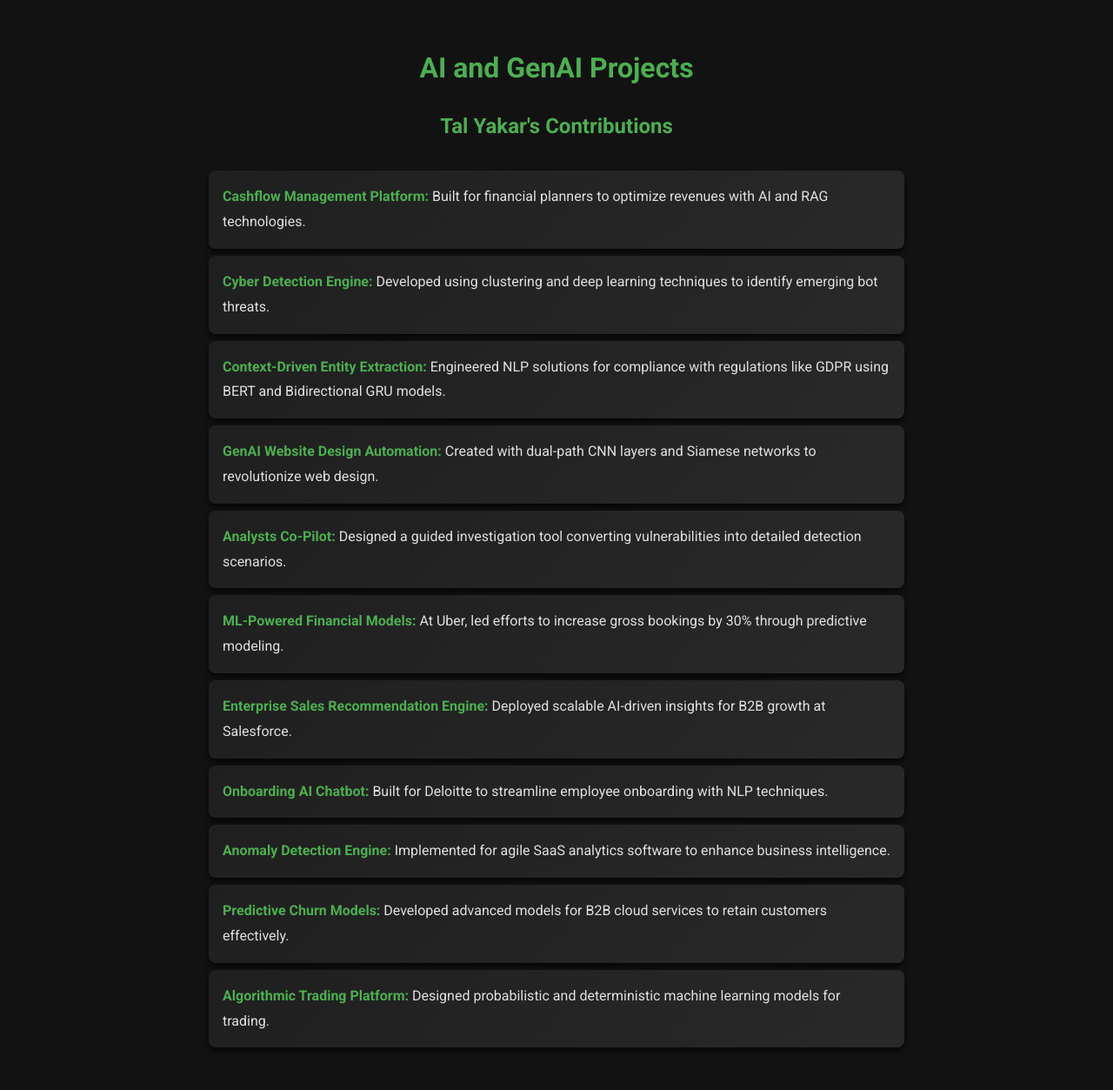
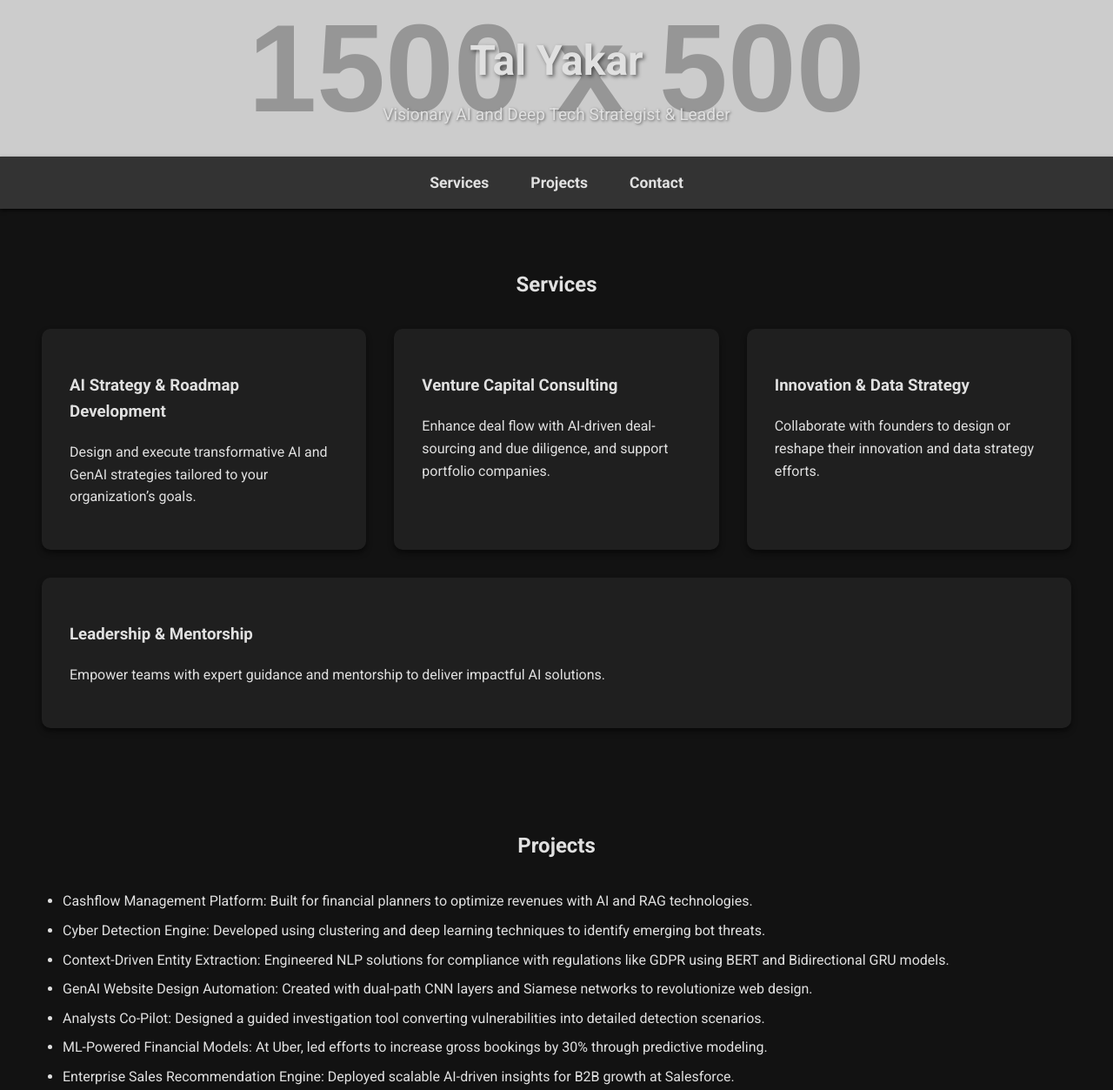
Before and after one commit to Tal-B-AI/AIDev.Solutions, a plain HTML site: page index.html in a window 1280 px wide. Shown: the top 1253 px of the page at 87% size. Drawn offline with Linux system fonts and the light colour scheme; placeholder pictures from the web are drawn by us.

Commit message:
Update index.html

```diff
--- a/index.html
+++ b/index.html
@@ -3,7 +3,7 @@
 <head>
     <meta charset="UTF-8">
     <meta name="viewport" content="width=device-width, initial-scale=1.0">
-    <title>Tal Yakar - AI and GenAI Projects</title>
+    <title>Tal Yakar - AI Strategist & Consultant</title>
     <link href="https://fonts.googleapis.com/css2?family=Roboto:wght@300;400;700&display=swap" rel="stylesheet">
     <style>
         body {
@@ -12,52 +12,188 @@
             line-height: 1.6;
             color: #e0e0e0;
             background-color: #121212;
+        }
+        header {
+            background-color: #1f1f1f;
+            color: #e0e0e0;
+            padding: 2rem 0;
+            text-align: center;
+            background-image: url('https://via.placeholder.com/1500x500');
+            background-size: cover;
+            background-position: center;
+        }
+        header h1 {
+            margin: 0;
+            font-size: 3rem;
+            text-shadow: 2px 2px 4px rgba(0, 0, 0, 0.5);
+        }
+        header p {
+            margin: 0.5rem 0 0;
+            font-size: 1.2rem;
+            text-shadow: 1px 1px 3px rgba(0, 0, 0, 0.5);
+        }
+        nav {
+            display: flex;
+            justify-content: center;
+            background: #333;
+            padding: 1rem 0;
+            box-shadow: 0 2px 4px rgba(0, 0, 0, 0.7);
+        }
+        nav a {
+            color: #e0e0e0;
+            margin: 0 1.5rem;
+            text-decoration: none;
+            font-weight: bold;
+            font-size: 1.1rem;
+        }
+        nav a:hover {
+            text-decoration: underline;
+        }
+        section {
+            padding: 3rem;
+            max-width: 1200px;
+            margin: auto;
+        }
+        section h2 {
+            text-align: center;
+            color: #e0e0e0;
+            margin-bottom: 2rem;
+        }
+        .services {
+            display: flex;
+            flex-wrap: wrap;
+            gap: 2rem;
+        }
+        .service {
+            flex: 1;
+            min-width: 300px;
+            background: #1f1f1f;
             padding: 2rem;
+            border-radius: 10px;
+            box-shadow: 0 4px 6px rgba(0, 0, 0, 0.5);
+            transition: transform 0.3s;
         }
-        h1, h2 {
-            color: #4caf50;
+        .service:hover {
+            transform: scale(1.05);
+            background-color: #292929;
+        }
+        .service h3 {
+            color: #e0e0e0;
+        }
+        .service p {
+            margin-top: 1rem;
+        }
+        #projects ul {
+            list-style-type: disc;
+            margin: 0;
+            padding-left: 1.5rem;
+        }
+        #projects li {
+            margin: 0.5rem 0;
+        }
+        .contact {
             text-align: center;
+            margin: 3rem 0;
+            background: #1f1f1f;
+            padding: 2rem;
+            border-radius: 10px;
+            box-shadow: 0 4px 6px rgba(0, 0, 0, 0.5);
         }
-        ul {
-            list-style-type: none;
-            margin: 2rem auto;
-            padding: 0;
-            max-width: 800px;
-            line-height: 1.8;
+        .contact a {
+            display: inline-block;
+            padding: 0.8rem 1.5rem;
+            color: #e0e0e0;
+            background: #0073e6;
+            text-decoration: none;
+            border-radius: 5px;
+            font-weight: bold;
+            margin: 1rem 0;
         }
-        li {
-            background: linear-gradient(135deg, #1f1f1f, #292929);
-            margin: 0.5rem 0;
-            padding: 1rem;
-            border-radius: 8px;
-            box-shadow: 0 4px 6px rgba(0, 0, 0, 0.7);
-            transition: transform 0.3s, background-color 0.3s;
+        .contact a:hover {
+            background: #005bb5;
         }
-        li:hover {
-            transform: scale(1.02);
-            background: linear-gradient(135deg, #292929, #383838);
+        footer {
+            text-align: center;
+            padding: 1rem 0;
+            background: #333;
+            color: #e0e0e0;
         }
-        li span {
-            color: #4caf50;
-            font-weight: bold;
+        .social-links {
+            display: flex;
+            justify-content: center;
+            gap: 1rem;
+            margin: 1rem 0;
+        }
+        .social-links a {
+            color: #e0e0e0;
+            font-size: 1.5rem;
+            text-decoration: none;
+        }
+        .social-links a:hover {
+            color: #0073e6;
         }
     </style>
 </head>
 <body>
-    <h1>AI and GenAI Projects</h1>
-    <h2>Tal Yakar's Contributions</h2>
-    <ul>
-        <li><span>Cashflow Management Platform:</span> Built for financial planners to optimize revenues with AI and RAG technologies.</li>
-        <li><span>Cyber Detection Engine:</span> Developed using clustering and deep learning techniques to identify emerging bot threats.</li>
-        <li><span>Context-Driven Entity Extraction:</span> Engineered NLP solutions for compliance with regulations like GDPR using BERT and Bidirectional GRU models.</li>
-        <li><span>GenAI Website Design Automation:</span> Created with dual-path CNN layers and Siamese networks to revolutionize web design.</li>
-        <li><span>Analysts Co-Pilot:</span> Designed a guided investigation tool converting vulnerabilities into detailed detection scenarios.</li>
-        <li><span>ML-Powered Financial Models:</span> At Uber, led efforts to increase gross bookings by 30% through predictive modeling.</li>
-        <li><span>Enterprise Sales Recommendation Engine:</span> Deployed scalable AI-driven insights for B2B growth at Salesforce.</li>
-        <li><span>Onboarding AI Chatbot:</span> Built for Deloitte to streamline employee onboarding with NLP techniques.</li>
-        <li><span>Anomaly Detection Engine:</span> Implemented for agile SaaS analytics software to enhance business intelligence.</li>
-        <li><span>Predictive Churn Models:</span> Developed advanced models for B2B cloud services to retain customers effectively.</li>
-        <li><span>Algorithmic Trading Platform:</span> Designed probabilistic and deterministic machine learning models for trading.</li>
-    </ul>
+    <header>
+        <h1>Tal Yakar</h1>
+        <p>Visionary AI and Deep Tech Strategist & Leader</p>
+    </header>
+    <nav>
+        <a href="#services">Services</a>
+        <a href="#projects">Projects</a>
+        <a href="#contact">Contact</a>
+    </nav>
+    <section id="services">
+        <h2>Services</h2>
+        <div class="services">
+            <div class="service">
+                <h3>AI Strategy & Roadmap Development</h3>
+                <p>Design and execute transformative AI and GenAI strategies tailored to your organization’s goals.</p>
+            </div>
+            <div class="service">
+                <h3>Venture Capital Consulting</h3>
+                <p>Enhance deal flow with AI-driven deal-sourcing and due diligence, and support portfolio companies.</p>
+            </div>
+            <div class="service">
+                <h3>Innovation & Data Strategy</h3>
+                <p>Collaborate with founders to design or reshape their innovation and data strategy efforts.</p>
+            </div>
+            <div class="service">
+                <h3>Leadership & Mentorship</h3>
+                <p>Empower teams with expert guidance and mentorship to deliver impactful AI solutions.</p>
+            </div>
+        </div>
+    </section>
+    <section id="projects">
+        <h2>Projects</h2>
+        <ul>
+            <li>Cashflow Management Platform: Built for financial planners to optimize revenues with AI and RAG technologies.</li>
+            <li>Cyber Detection Engine: Developed using clustering and deep learning techniques to identify emerging bot threats.</li>
+            <li>Context-Driven Entity Extraction: Engineered NLP solutions for compliance with regulations like GDPR using BERT and Bidirectional GRU models.</li>
+            <li>GenAI Website Design Automation: Created with dual-path CNN layers and Siamese networks to revolutionize web design.</li>
+            <li>Analysts Co-Pilot: Designed a guided investigation tool converting vulnerabilities into detailed detection scenarios.</li>
+            <li>ML-Powered Financial Models: At Uber, led efforts to increase gross bookings by 30% through predictive modeling.</li>
+            <li>Enterprise Sales Recommendation Engine: Deployed scalable AI-driven insights for B2B growth at Salesforce.</li>
+            <li>Onboarding AI Chatbot: Built for Deloitte to streamline employee onboarding with NLP techniques.</li>
+            <li>Anomaly Detection Engine: Implemented for agile SaaS analytics software to enhance business intelligence.</li>
+            <li>Predictive Churn Models: Developed advanced models for B2B cloud services to retain customers effectively.</li>
+            <li>Algorithmic Trading Platform: Designed probabilistic and deterministic machine learning models for trading.</li>
+        </ul>
+    </section>
+    <section id="contact" class="contact">
+        <h2>Contact</h2>
+        <p>Let’s build the future together. Reach out to discuss your needs or collaborate on innovative projects.</p>
+        <a href="mailto:contact@talyakar.com">Email Tal</a>
+        <a href="https://linkedin.com/in/talyakar" target="_blank">LinkedIn</a>
+        <a href="https://wa.me/1234567890" target="_blank">WhatsApp</a>
+    </section>
+    <footer>
+        <p>&copy; 2025 Tal Yakar. All rights reserved.</p>
+        <div class="social-links">
+            <a href="https://linkedin.com/in/talyakar" target="_blank">LinkedIn</a>
+            <a href="https://wa.me/1234567890" target="_blank">WhatsApp</a>
+        </div>
+    </footer>
 </body>
 </html>
```
